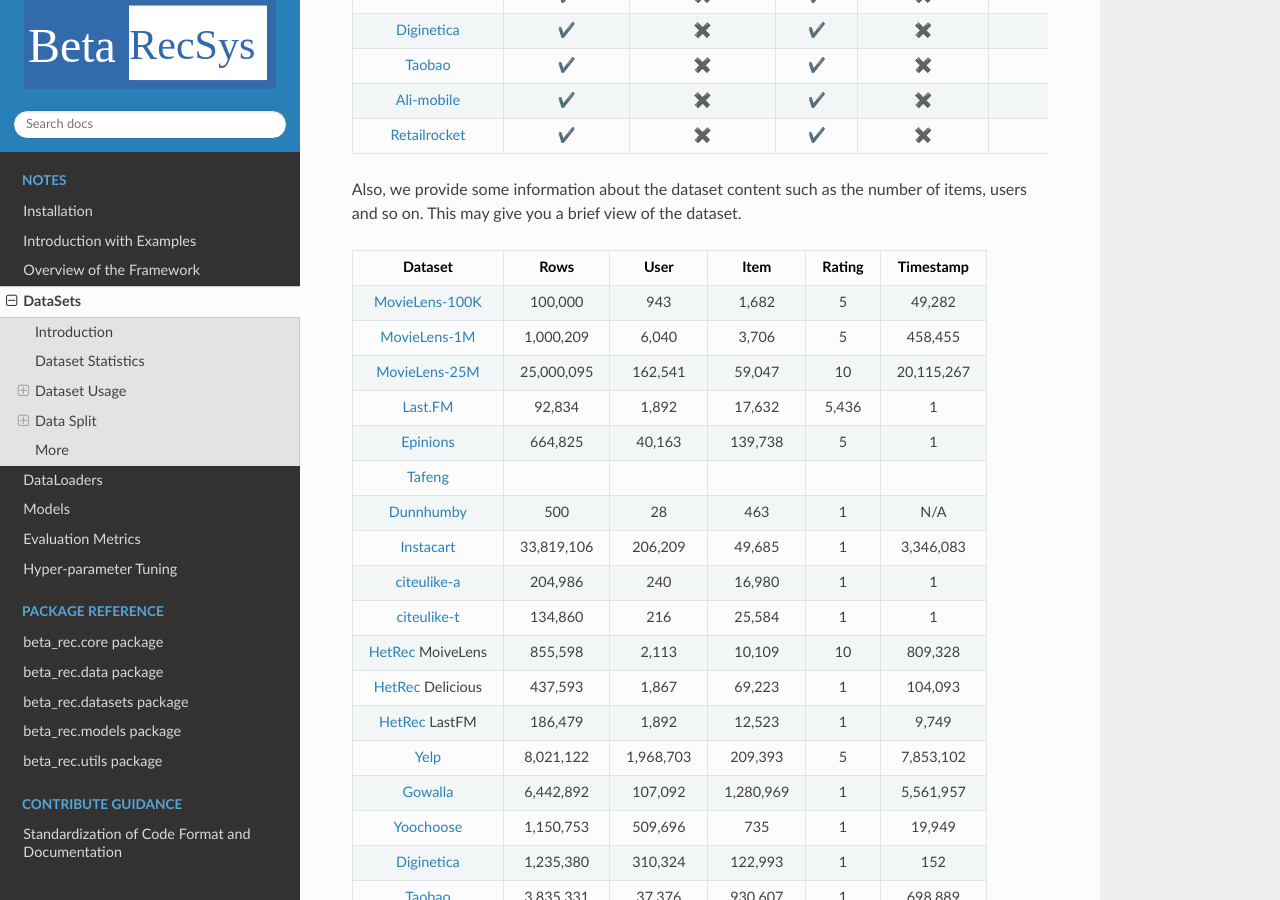
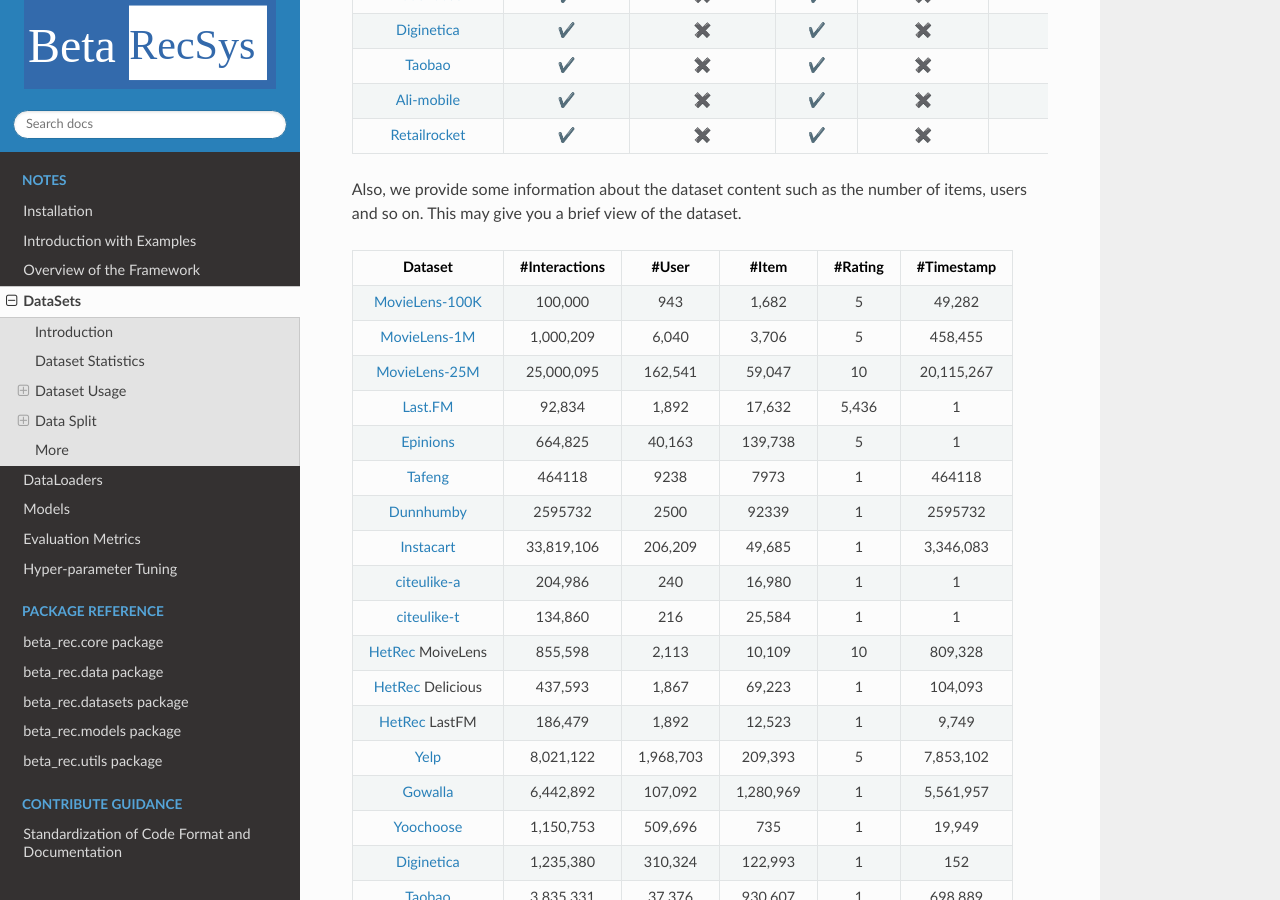
Before and after one commit to beta-team/beta-recsys, a Sphinx documentation site: the page built from docs/notes/datasets.md, in a window 1280 px wide and 900 px high, scrolled down 2078 px. Built offline with Sphinx 7.4.7 and the Read the Docs theme 2.0.0, drawn with Linux system fonts in a browser that asks for light colours; formulas are drawn with MathJax 3; pages that are not in the unit, such as notebooks, are missing from menus.

Commit message:
chore: update dataset docs

```diff
--- a/docs/notes/datasets.md
+++ b/docs/notes/datasets.md
@@ -69,15 +69,15 @@
 
 Also, we provide some information about the dataset content such as the number of items, users and so on. This may give you a brief view of the dataset.
 
-|                         **Dataset**                          |    Rows    |   User    | **Item**  | Rating | **Timestamp** |
+|                         **Dataset**                          |    #Interactions    |   #User    | #Item  | #Rating | #Timestamp |
 | :----------------------------------------------------------: | :--------: | :-------: | :-------: | :----: | :-----------: |
 | [MovieLens-100K](https://grouplens.org/datasets/movielens/100k/) |  100,000   |    943    |   1,682   |   5    |    49,282     |
 | [MovieLens-1M](https://grouplens.org/datasets/movielens/1m/) | 1,000,209  |   6,040   |   3,706   |   5    |    458,455    |
 | [MovieLens-25M](https://grouplens.org/datasets/movielens/25m/) | 25,000,095 |  162,541  |  59,047   |   10   |  20,115,267   |
 |    [Last.FM](https://grouplens.org/datasets/hetrec-2011/)    |   92,834   |   1,892   |  17,632   | 5,436  |       1       |
 | [Epinions](http://www.trustlet.org/downloaded_epinions.html) |  664,825   |  40,163   |  139,738  |   5    |       1       |
-| [Tafeng](https://www.kaggle.com/chiranjivdas09/ta-feng-grocery-dataset/) |            |           |           |        |               |
-| [Dunnhumby](https://www.kaggle.com/frtgnn/dunnhumby-the-complete-journey) |    500     |    28     |    463    |   1    |      N/A      |
+| [Tafeng](https://www.kaggle.com/chiranjivdas09/ta-feng-grocery-dataset/) |      464118      |     9238      |    7973       |     1   |     464118     |
+| [Dunnhumby](https://www.kaggle.com/frtgnn/dunnhumby-the-complete-journey) |    2595732    | 2500     |    92339     |    1    |      2595732      |
 | [Instacart](https://www.instacart.com/datasets/grocery-shopping-2017) | 33,819,106 |  206,209  |  49,685   |   1    |   3,346,083   |
 |    [citeulike-a](https://github.com/js05212/citeulike-a)     |  204,986   |    240    |  16,980   |   1    |       1       |
 | [citeulike-t](https://github.com/changun/CollMetric/tree/master/citeulike-t) |  134,860   |    216    |  25,584   |   1    |       1       |
```
